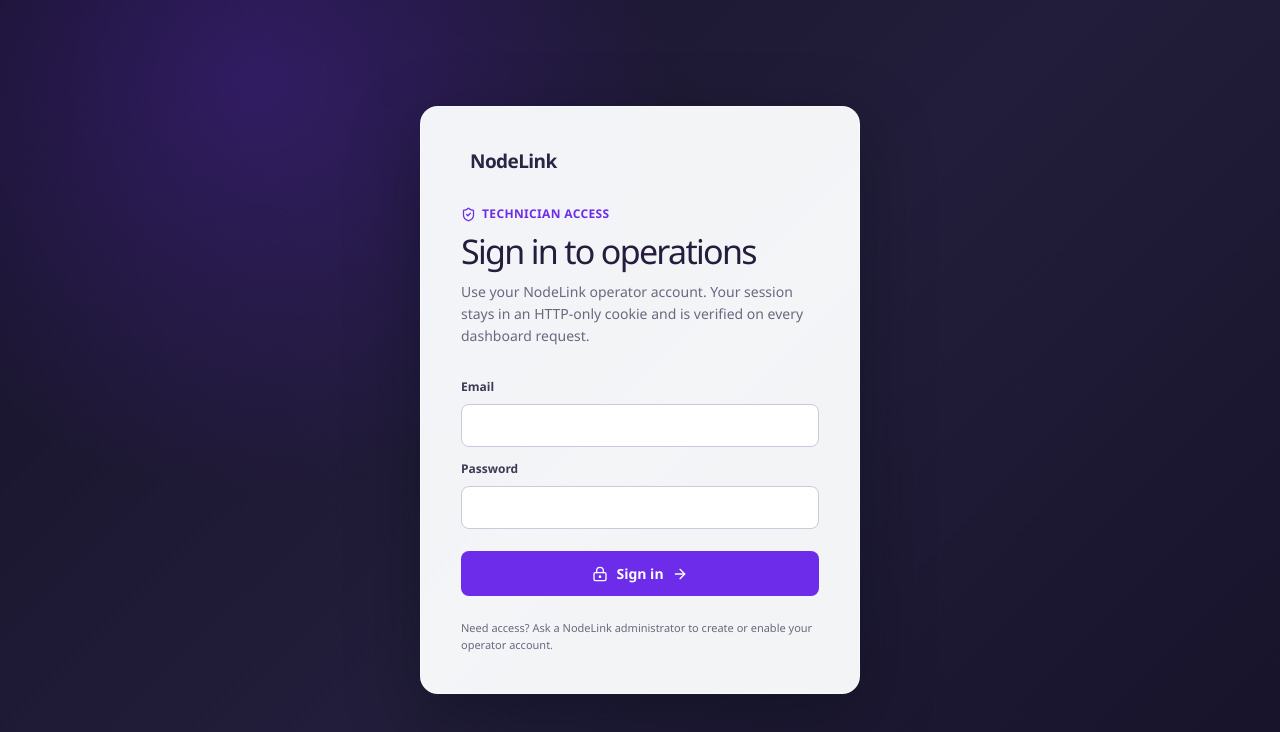
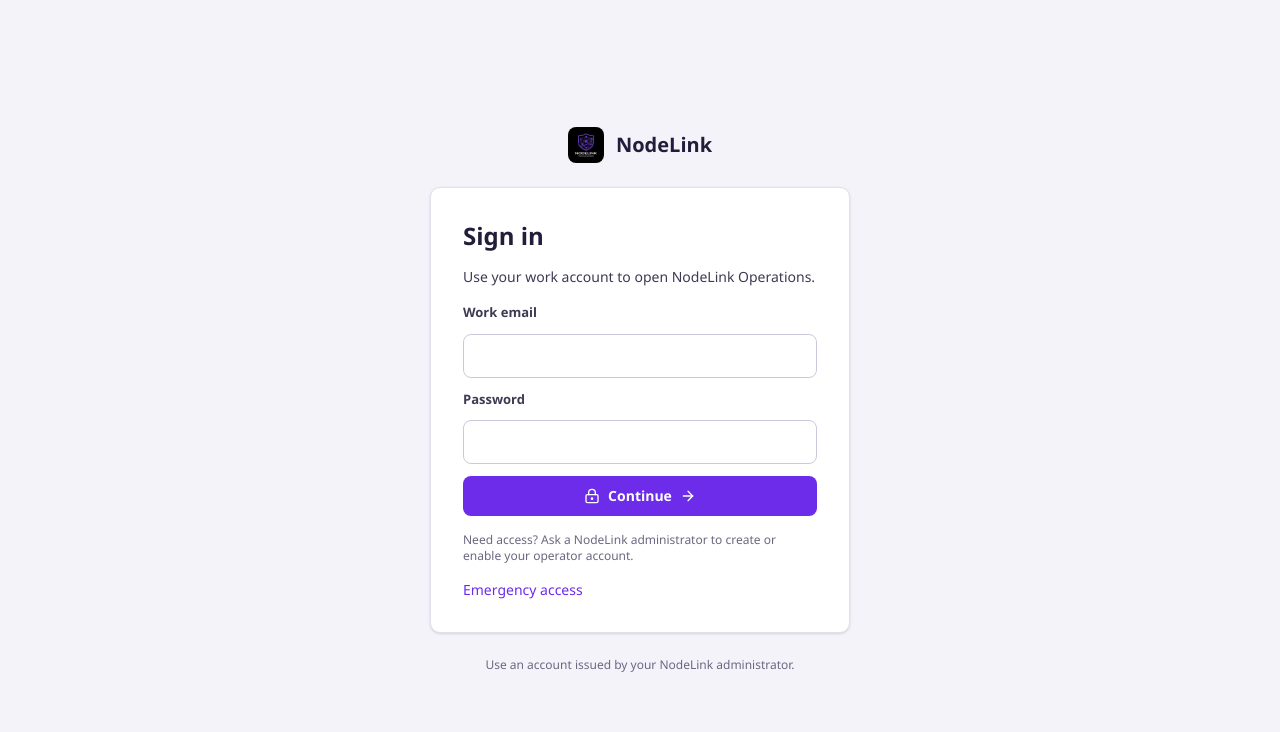
Before and after one commit to lcolon231/rmm-agent, a Next.js app in the folder dashboard/: page /login in a window 1280 px wide. Shown: the top 732 px of the page. Built offline with nearby package versions, Linux system fonts and the light colour scheme; no server answers.

Commit message:
feat(dashboard): redesign sign-in card and emergency access link

```diff
--- /dev/null
+++ b/dashboard/src/components/auth/auth-frame.tsx
@@ -0,0 +1,12 @@
+// SPDX-License-Identifier: AGPL-3.0-only
+import Image from "next/image";
+import type { ReactNode } from "react";
+export function AuthFrame({ children }: { children: ReactNode }) {
+ return <main className="flex min-h-dvh flex-col items-center justify-start bg-(--fog) px-4 py-10 text-sm text-(--slate)">
+  <div className="my-auto grid w-full max-w-[420px] gap-6">
+   <div className="flex items-center justify-center gap-3"><Image src="/brand/nodelink-logo.jpg" alt="" width={36} height={36} className="rounded-lg" /><strong className="text-xl text-(--ink)">NodeLink</strong></div>
+   <section className="grid gap-4 rounded-[10px] border border-(--line) bg-(--paper) p-8 shadow-sm [&_h1]:text-2xl [&_h1]:font-semibold [&_h1]:leading-[1.3] [&_h1]:text-(--ink) [&_form]:grid [&_form]:gap-3 [&_label]:text-[13px] [&_label]:font-semibold [&_input]:min-h-11 [&_input]:w-full [&_input]:rounded-lg [&_input]:border [&_input]:border-(--line-strong) [&_input]:px-3 [&_small]:text-xs [&_small]:text-(--muted) [&_a]:text-(--primary-strong)">{children}</section>
+   <p className="text-center text-xs text-(--muted)">Use an account issued by your NodeLink administrator.</p>
+  </div>
+ </main>;
+}
--- a/dashboard/src/components/login-form.tsx
+++ b/dashboard/src/components/login-form.tsx
@@ -2,7 +2,10 @@
 
 "use client";
 
-import { ArrowRight, LockKeyhole, ShieldCheck } from "lucide-react";
+import { ArrowRight, LockKeyhole } from "lucide-react";
+import Link from "next/link";
+import { AuthFrame } from "./auth/auth-frame";
+import { Button } from "./ui/button";
 import type { FormEvent } from "react";
 import { useState } from "react";
 
@@ -58,24 +61,21 @@ export function LoginForm({ initialError }: LoginFormProps) {
   }
 
   return (
-    <main className="login-page">
-      <section className="login-panel" aria-labelledby="login-title">
-        <div className="login-brand"><span className="brand-mark"><span /><span /><span /></span><strong>NodeLink</strong></div>
-        <span className="login-eyebrow"><ShieldCheck size={15} /> Technician access</span>
-        <h1 id="login-title">Sign in to operations</h1>
-        <p>Use your NodeLink operator account. Your session stays in an HTTP-only cookie and is verified on every dashboard request.</p>
+    <AuthFrame>
+        <h1 id="login-title">Sign in</h1>
+        <p>Use your work account to open NodeLink Operations.</p>
         <form action="/api/auth/login" method="post" onSubmit={handleSubmit}>
-          <label htmlFor="email">Email</label>
+          <label htmlFor="email">Work email</label>
           <input autoComplete="email" id="email" name="email" required type="email" />
           <label htmlFor="password">Password</label>
           <input autoComplete="current-password" id="password" name="password" required type="password" />
-          {error ? <p className="login-error" role="alert">{error}</p> : null}
-          <button disabled={isSubmitting} type="submit">
-            <LockKeyhole size={16} /> {isSubmitting ? "Signing in…" : "Sign in"} <ArrowRight size={16} />
-          </button>
+          {error ? <p className="rounded-lg bg-(--red-soft) p-3 text-(--red)" role="alert">{error}</p> : null}
+          <Button variant="primary" disabled={isSubmitting} type="submit">
+            <LockKeyhole size={16} /> {isSubmitting ? "Signing in…" : "Continue"} <ArrowRight size={16} />
+          </Button>
         </form>
         <small>Need access? Ask a NodeLink administrator to create or enable your operator account.</small>
-      </section>
-    </main>
+      <Link href="/login/break-glass">Emergency access</Link>
+    </AuthFrame>
   );
 }
```
Also changed, not shown: 1 other file (tests, documents, lock files or other folders).
